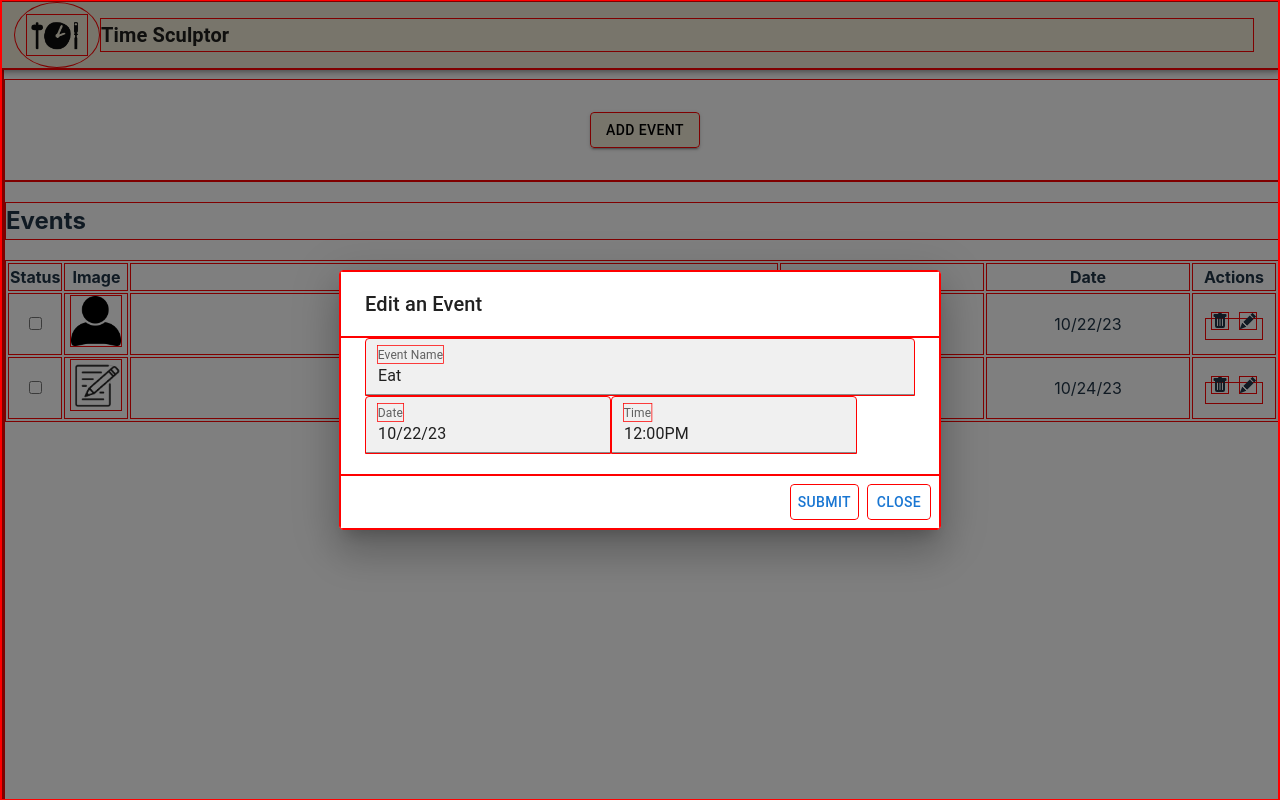
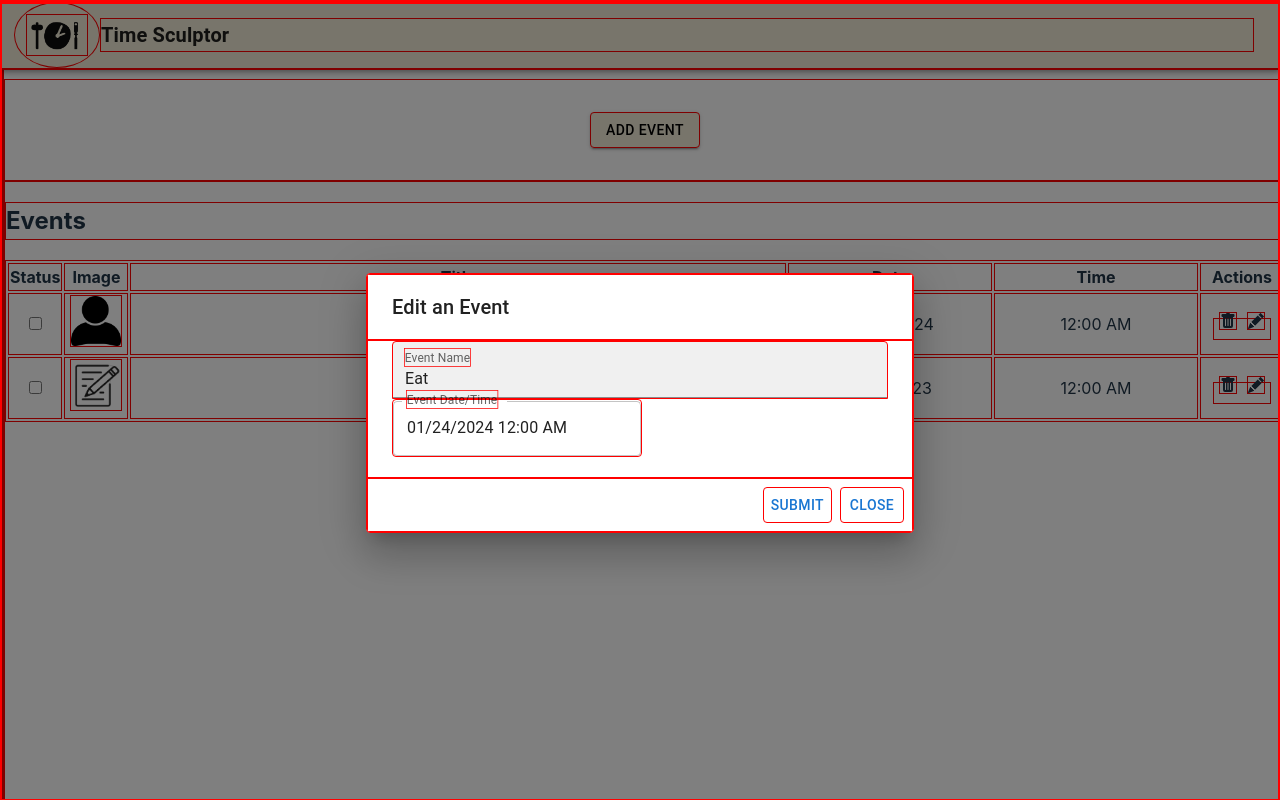
Before and after one commit to nickw409/TimeSculptor, a React (Vite) app in the folder TimeSculptor/: page / in a window 1280 px wide. Both pictures are taken after a click on the icon 1248 px from the left and 320 px from the top of the page. Shown: the top 800 px of the page. Built offline with nearby package versions, Linux system fonts and the light colour scheme.

Commit message:
Added calendar selection
Added a calendar input option for event times.

```diff
--- a/TimeSculptor/package.json
+++ b/TimeSculptor/package.json
@@ -12,8 +12,10 @@
   "dependencies": {
     "@emotion/react": "^11.11.1",
     "@emotion/styled": "^11.11.0",
-    "@mui/material": "^5.14.14",
+    "@mui/material": "^5.14.15",
+    "@mui/x-date-pickers": "^6.16.3",
     "bootstrap": "^5.3.2",
+    "dayjs": "^1.11.10",
     "express": "^4.18.2",
     "react": "^18.2.0",
     "react-bootstrap": "^2.9.1",
--- a/TimeSculptor/src/App.css
+++ b/TimeSculptor/src/App.css
@@ -1,6 +1,6 @@
 * {
     border: 1px solid red;
-    overflow: hidden
+    /* overflow: hidden */
   }
 
 .appContainer, body{
--- a/TimeSculptor/src/App.jsx
+++ b/TimeSculptor/src/App.jsx
@@ -3,22 +3,21 @@ import Header from './components/header'
 import AddEvent from './components/create'
 import Events from './components/events'
 import './App.css'
+import dayjs from 'dayjs'
 
 // for testing purposes this is used to populate list initially
 const initialEvents = [
   {
       id: "1",
       title: "Eat",
-      date: "10/22/23",
-      time: "12:00PM",
+      dateAndTime: dayjs(new Date( 2023, 12, 24)),
       icon: "/assets/images/login.png"
   },
 
   {
       id: "2",
       title: "Sleep",
-      date: "10/24/23",
-      time: "8:00PM",
+      dateAndTime: dayjs(new Date( 2023, 11, 16)),
       icon: "/assets/images/register.png"
   },
 
@@ -43,8 +42,6 @@ function App() {
     }
   };
 
-
-
   const [count, setCount] = useState(0)
 
   // addEvent takes the array of events and updates it with the new event
--- a/TimeSculptor/src/components/add_dialog.jsx
+++ b/TimeSculptor/src/components/add_dialog.jsx
@@ -5,14 +5,18 @@ import { Button } from "@mui/material";
 import TextField from '@mui/material/TextField';
 import { v4 as uuid } from "uuid"
 
+// imports for date/time picker components
+import { AdapterDayjs } from '@mui/x-date-pickers/AdapterDayjs';
+import { LocalizationProvider } from '@mui/x-date-pickers/LocalizationProvider';
+import { DateTimePicker } from '@mui/x-date-pickers/DateTimePicker';
+
 // This is the dialog box component,
 // NOTE: addEvent method has been passed in, but not used yet
 // NOTE: close button is working, submit button has no functionality
 export default function AddDialog({open, closeFunction, addEvent})
 {
     const [name, setName] = useState("");
-    const [date, setDate] = useState("");
-    const [time, setTime] = useState("");
+    const [dateTime, setDateTime] = useState("");
 
     const unique_id = uuid();
 
@@ -20,20 +24,15 @@ export default function AddDialog({open, closeFunction, addEvent})
         setName(event.target.value);
     };
 
-    const dateChange = (event) => {
-        setDate(event.target.value);
-    };
-
-    const timeChange = (event) => {
-        setTime(event.target.value)
+    const dateTimeChange = (date) => {
+        setDateTime(date);
     };
 
     const formSubmit = () => {
         const newEvent = {
             id: unique_id,
             title: name,
-            date: date,
-            time: time,
+            dateAndTime: dateTime,
             icon: "/assets/images/login.png"
         }
 
@@ -56,22 +55,15 @@ export default function AddDialog({open, closeFunction, addEvent})
                         value = {name}
                         onChange={nameChange}
                     />
-                    <TextField
-                    // text field for event date
-                        id="date"
-                        label="Date"
-                        variant="filled"
-                        value={date}
-                        onChange={dateChange}
+                    <LocalizationProvider dateAdapter={AdapterDayjs}>
+                    <DateTimePicker
+                        label="Event Date/Time"
+                        sx={{overflow:"visible"}}
+                        disablePast
+                        value={dateTime}
+                        onChange={dateTimeChange}
                     />
-                    <TextField
-                    // text field for event time
-                        id="time"
-                        label="Time"
-                        variant="filled"
-                        value={time}
-                        onChange={timeChange}
-                    />
+                    </LocalizationProvider>
                 </DialogContent>
                 <DialogActions>
                     <Button onClick = {formSubmit}> Submit </Button>
--- a/TimeSculptor/src/components/edit_dialog.jsx
+++ b/TimeSculptor/src/components/edit_dialog.jsx
@@ -4,36 +4,34 @@ import { Dialog, DialogTitle, DialogActions, DialogContent } from "@mui/material
 import { Button } from "@mui/material";
 import TextField from '@mui/material/TextField';
 
+// imports for date/time picker components
+import { AdapterDayjs } from '@mui/x-date-pickers/AdapterDayjs';
+import { LocalizationProvider } from '@mui/x-date-pickers/LocalizationProvider';
+import { DateTimePicker } from '@mui/x-date-pickers/DateTimePicker';
+
 export default function EditDialog({open, closeFunction, editEvent, toEdit})
 {
     const [name, setName] = useState("");
-    const [date, setDate] = useState("");
-    const [time, setTime] = useState("");
+    const [dateTime, setDateTime] = useState("");
 
     useEffect(() => {
         setName(toEdit.title);
-        setDate(toEdit.date);
-        setTime(toEdit.time);
+        setDateTime(toEdit.dateAndTime);
     }, [toEdit]);
 
     const nameChange = (event) => {
         setName(event.target.value);
     };
 
-    const dateChange = (event) => {
-        setDate(event.target.value);
-    };
-
-    const timeChange = (event) => {
-        setTime(event.target.value)
+    const dateTimeChange = (date) => {
+        setDateTime(date);
     };
 
     const formSubmit = () => {
         const newEvent = {
             id: toEdit.id,
             title: name,
-            date: date,
-            time: time,
+            dateAndTime: dateTime,
             icon: "/assets/images/login.png"
         }
 
@@ -56,22 +54,15 @@ export default function EditDialog({open, closeFunction, editEvent, toEdit})
                         value = {name}
                         onChange={nameChange}
                     />
-                    <TextField
-                    // text field for event date
-                        id="date"
-                        label="Date"
-                        variant="filled"
-                        value={date}
-                        onChange={dateChange}
+                    <LocalizationProvider dateAdapter={AdapterDayjs}>
+                    <DateTimePicker
+                        sx= {{overflow:"visible"}}
+                        label="Event Date/Time"
+                        disablePast
+                        value={dateTime}
+                        onChange={dateTimeChange}
                     />
-                    <TextField
-                    // text field for event time
-                        id="time"
-                        label="Time"
-                        variant="filled"
-                        value={time}
-                        onChange={timeChange}
-                    />
+                    </LocalizationProvider>
                 </DialogContent>
                 <DialogActions>
                     <Button onClick = {formSubmit}> Submit </Button>
--- a/TimeSculptor/src/components/events.jsx
+++ b/TimeSculptor/src/components/events.jsx
@@ -18,7 +18,7 @@ export default function EventTable( {events, deleteEvent, editEvent } ) {
 
     const [eventDialogOpen, setEventDialogOpen] = useState(false);
     const [deleteWarningOpen, setDeleteWarningOpen] = useState(false);
-    const [selectedEvent, setSelectedEvent] = useState({id: "", title: "", time: "", date: "", icon: ""})
+    const [selectedEvent, setSelectedEvent] = useState({id: "", title: "", dateAndTime:"", icon: ""})
 
 
     return (
@@ -32,8 +32,8 @@ export default function EventTable( {events, deleteEvent, editEvent } ) {
                         <th className='statusCol'>Status</th>
                         <th className='imageCol'>Image</th>
                         <th>Title</th>
+                        <th className='dateCol'>Date</th>
                         <th className='timeCol'>Time</th>
-                        <th className='dateCol'>Date</th>
                         <th className='actionCol'>Actions</th>
                     </tr>
                 </thead>
@@ -43,8 +43,8 @@ export default function EventTable( {events, deleteEvent, editEvent } ) {
                             <td className='statusCol'><input type="checkbox" /></td>
                             <td className='imageCol'><img src={event.icon} alt={event.id}/></td>
                             <td>{event.title}</td>
-                            <td className='timeCol'>{event.time}</td>
-                            <td className='dateCol'>{event.date}</td>
+                            <td className='dateCol'>{event.dateAndTime.format('L')}</td>
+                            <td className='timeCol'>{event.dateAndTime.format('LT')}</td>
                             <td className='actionCol'>
                                 <span>
                                     <BsFillTrashFill className="actionButton" onClick={() => {
```
Also changed, not shown: 1 other file (tests, documents, lock files or other folders).
